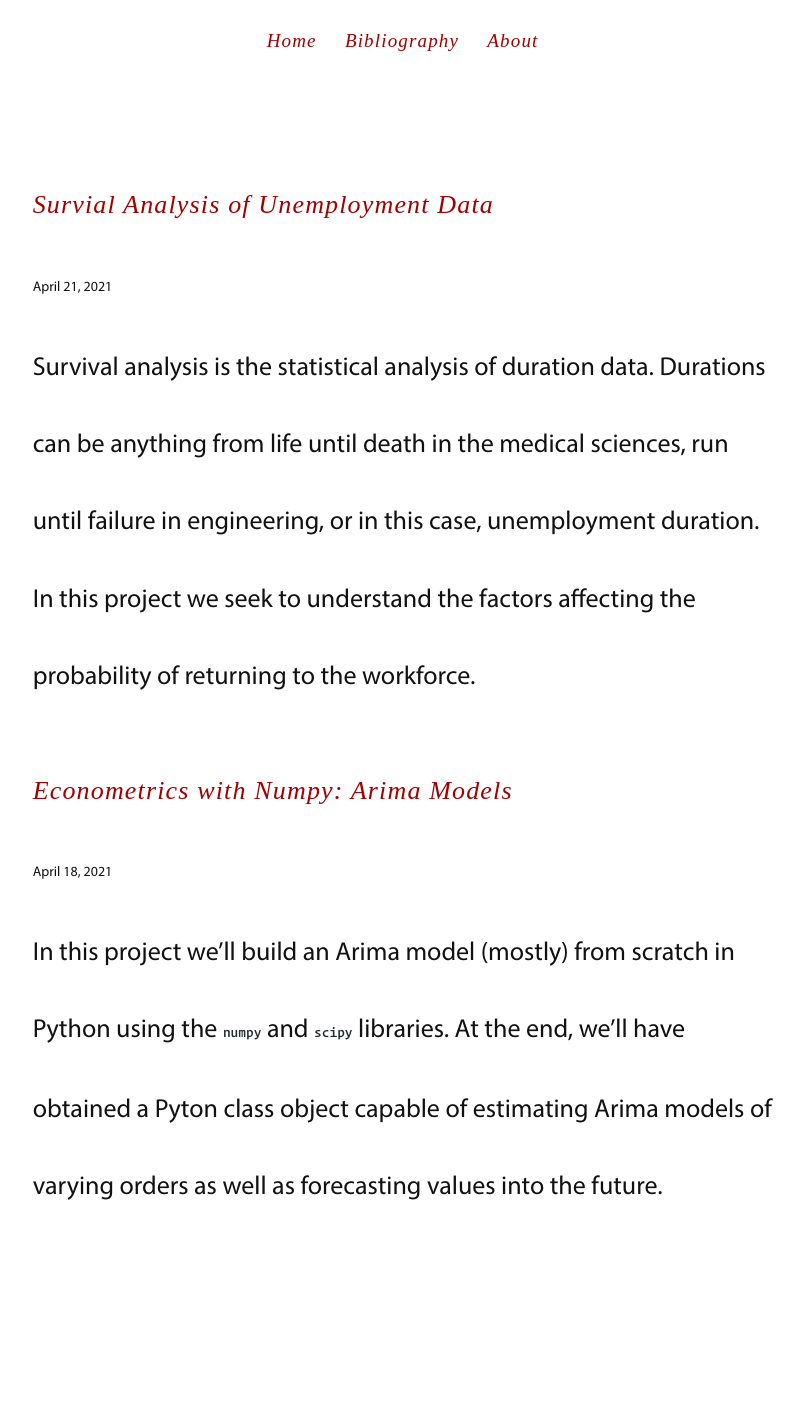
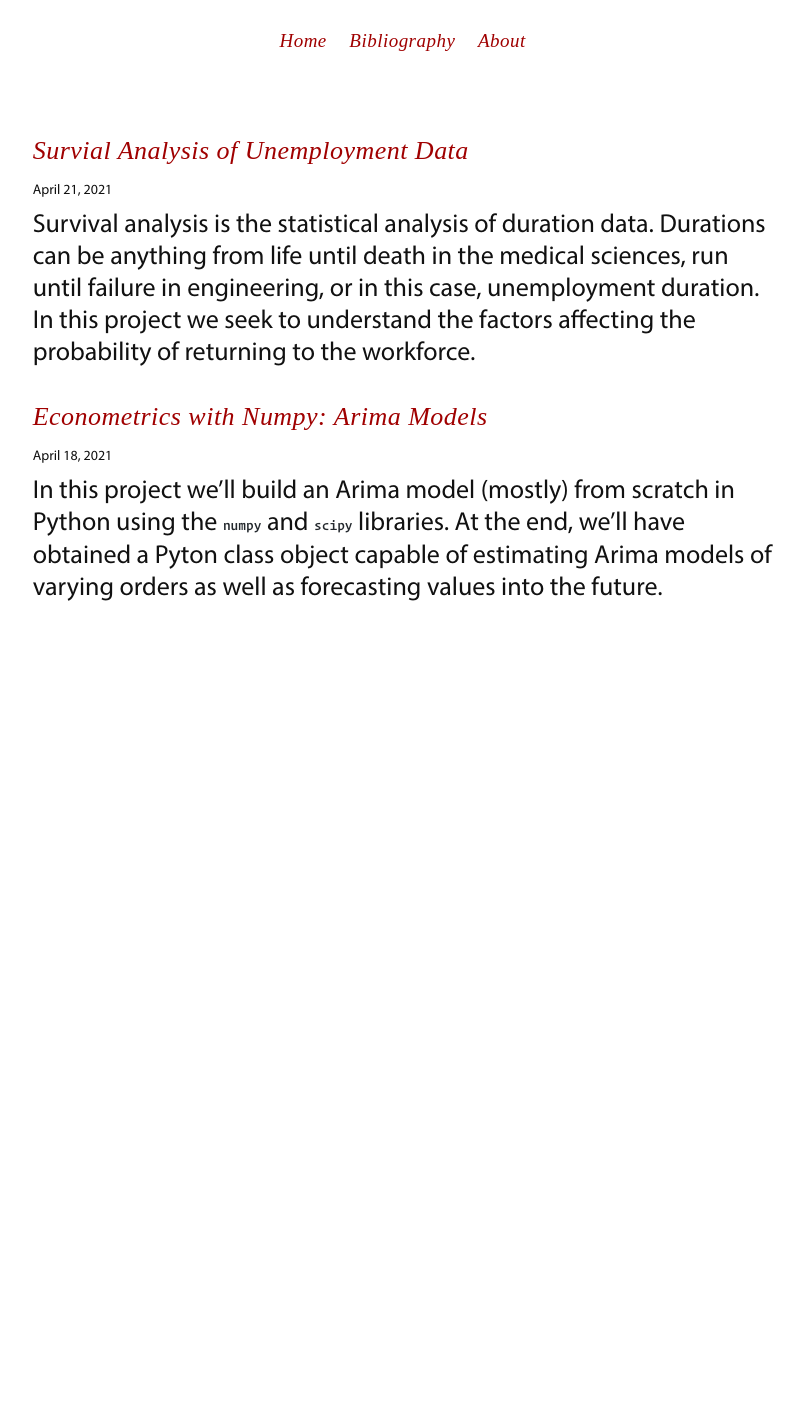
Before and after one commit to mhoirup/mhoirup.github.io, a Jekyll site: the page built from index.html, in a window 1280 px wide. Shown: the whole page, without its empty margins (239-1043 px from the left). Built offline with Jekyll 4.4.1, drawn with Linux system fonts in a browser that asks for light colours; after the commit the page ends 900 px from its top, so only the background shows below that.

Commit message:
adjust font sizes

```diff
--- a/css/tufte.scss
+++ b/css/tufte.scss
@@ -25,10 +25,11 @@ html {
     text-align: baseline;
     -webkit-font-smoothing: antialiased;
     -moz-osx-font-smoothing: grayscale;
-    font-size: 29pt;
+    // font-size: 29pt;
 }
 
 body {
+    font-size: 09pt;
     width: 85%;
     margin-left: auto;
     margin-right: auto;
```
